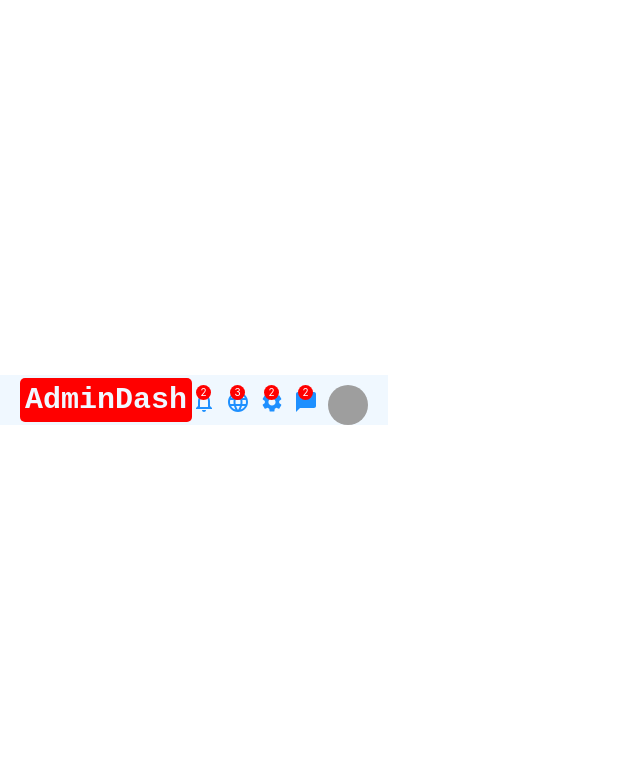
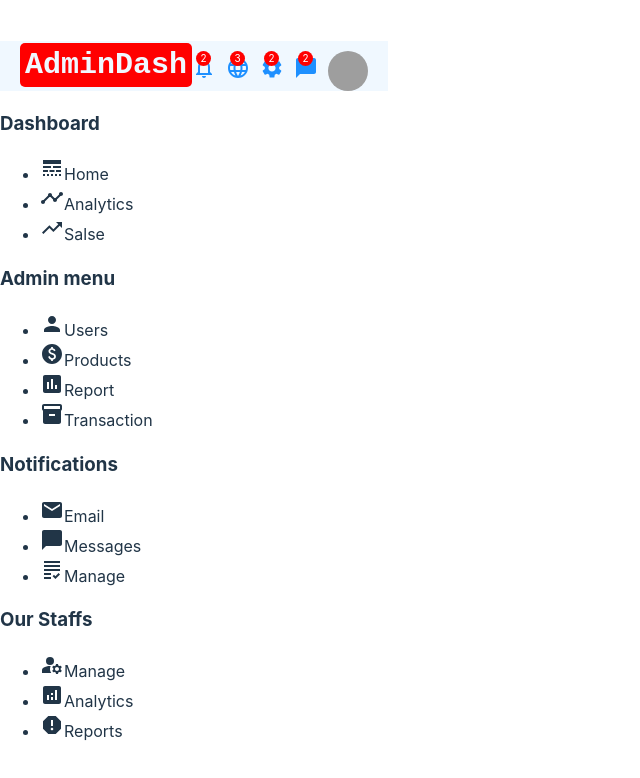
Before and after one commit to Crihojames/Dashboard-website, a React (Vite) app: page / in a window 1280 px wide. Shown: the top 778 px of the page, without its empty margins (0-640 px from the left). Built offline with nearby package versions, Linux system fonts and the light colour scheme; grey boxes are pictures that could not be loaded.

Commit message:
add SideNav Component

```diff
--- /dev/null
+++ b/src/App.css
@@ -0,0 +1,3 @@
+.container{
+    display: flex;
+}
--- a/src/App.jsx
+++ b/src/App.jsx
@@ -1,5 +1,7 @@
 
+import SideNav from "./assets/components/sidenav/SideNav"
 import TopNav from "./assets/components/topnav/TopNav"
+import './App.css'
 
 
 function App() {
@@ -7,6 +9,9 @@ function App() {
   return (
       <div className="App">
         <TopNav/>
+        <div className="container">
+          <SideNav/>
+        </div>
       </div>
   )
 }
--- /dev/null
+++ b/src/assets/components/sidenav/SideNav.jsx
@@ -0,0 +1,99 @@
+import {
+  LineStyle,
+  Timeline,
+  TrendingUp,
+  Person,
+  Paid,
+  Assessment,
+  Inventory,
+  Email,
+  Grading,
+  ChatBubble,
+  ManageAccounts,
+  Analytics,
+  Report,
+} from "@mui/icons-material"
+
+export default function SideNav() {
+  return (
+    <div className="sideNaveContainer">
+      <div className="sideNaveWrapeer">
+        <div className="sidenavMenu">
+          <h3 className="sideNavTitle">Dashboard</h3>
+          <ul className="sideNavList">
+            <li className="sidenavListItem">
+              <LineStyle className="sidenavIcon" />
+              Home
+            </li>
+            <li className="sidenavListItem">
+              <Timeline className="sidenavIcon" />
+              Analytics
+            </li>
+            <li className="sidenavListItem">
+              <TrendingUp className="sidenavIcon" />
+              Salse
+            </li>
+          </ul>
+        </div>
+
+        <div className="sidenavMenu">
+          <h3 className="sideNavTitle">Admin menu</h3>
+          <ul className="sideNavList">
+            <li className="sidenavListItem">
+              <Person className="sidenavIcon" />
+              Users
+            </li>
+            <li className="sidenavListItem">
+              <Paid className="sidenavIcon" />
+              Products
+            </li>
+            <li className="sidenavListItem">
+              <Assessment className="sidenavIcon" />
+              Report
+            </li>
+            <li className="sidenavListItem">
+              <Inventory className="sidenavIcon" />
+              Transaction
+            </li>
+          </ul>
+        </div>
+
+        <div className="sidenavMenu">
+          <h3 className="sideNavTitle">Notifications</h3>
+          <ul className="sideNavList">
+            <li className="sidenavListItem">
+              <Email className="sidenavIcon" />
+              Email
+            </li>
+            <li className="sidenavListItem">
+              <ChatBubble className="sidenavIcon" />
+              Messages
+            </li>
+            <li className="sidenavListItem">
+              <Grading className="sidenavIcon" />
+              Manage
+            </li>
+          </ul>
+        </div>
+
+        <div className="sidenavMenu">
+          <h3 className="sideNavTitle">Our Staffs</h3>
+          <ul className="sideNavList">
+            <li className="sidenavListItem">
+              <ManageAccounts className="sidenavIcon" />
+              Manage
+            </li>
+            <li className="sidenavListItem">
+              <Analytics className="sidenavIcon" />
+              Analytics
+            </li>
+            <li className="sidenavListItem">
+              <Report className="sidenavIcon" />
+              Reports
+            </li>
+          </ul>
+        </div>
+      </div>
+    </div>
+  )
+}
--- /dev/null
+++ b/src/assets/components/sidenav/sidenav.css
@@ -0,0 +1,3 @@
+.sideNaveContainer{
+    flex: 1;
+}
```
